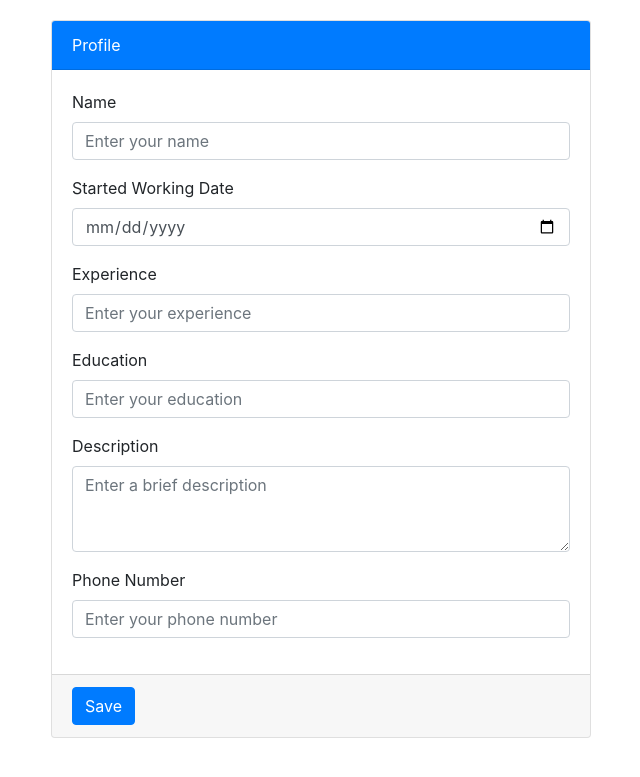
After one commit to vjkfd3fds/Serenity, a PHP site: page /user/schedule.php in a window 1280 px wide. The commit adds this page. Shown: the top 777 px of the page, without its empty margins (319-959 px from the left). Run offline with PHP 8.4, Linux system fonts and the light colour scheme; data that the repository does not hold is empty.

Commit message:
Going for the lamest code

```diff
--- /dev/null
+++ b/user/schedule.php
@@ -0,0 +1,68 @@
+<?php
+	include_once '../php/config.php';
+
+
+	$sql = "SELECT * FROM doctor_details WHERE status = 'verified'";
+	$var = $conn->query($sql);
+	$row = $var->fetch_assoc();
+?>
+
+<!DOCTYPE html>
+<html lang="en">
+<head>
+  <meta charset="UTF-8">
+  <meta name="viewport" content="width=device-width, initial-scale=1.0">
+  <title>Profile Card</title>
+  <!-- Bootstrap CSS -->
+  <link href="https://stackpath.bootstrapcdn.com/bootstrap/4.5.2/css/bootstrap.min.css" rel="stylesheet">
+  <style>
+    .card {
+      margin-top: 20px;
+    }
+  </style>
+</head>
+<body>
+  <div class="container">
+    <div class="row">
+      <div class="col-md-6 offset-md-3">
+        <div class="card">
+          <div class="card-header bg-primary text-white">
+            Profile
+          </div>
+          <div class="card-body">
+            <form>
+              <div class="form-group">
+                <label for="name">Name</label>
+                <input type="text" class="form-control" id="name" placeholder="Enter your name">
+              </div>
+              <div class="form-group">
+                <label for="started_working">Started Working Date</label>
+                <input type="date" class="form-control" id="started_working">
+              </div>
+              <div class="form-group">
+                <label for="experience">Experience</label>
+                <input type="text" class="form-control" id="experience" placeholder="Enter your experience">
+              </div>
+              <div class="form-group">
+                <label for="education">Education</label>
+                <input type="text" class="form-control" id="education" placeholder="Enter your education">
+              </div>
+              <div class="form-group">
+                <label for="description">Description</label>
+                <textarea class="form-control" id="description" rows="3" placeholder="Enter a brief description"></textarea>
+              </div>
+              <div class="form-group">
+                <label for="phone">Phone Number</label>
+                <input type="tel" class="form-control" id="phone" placeholder="Enter your phone number">
+              </div>
+            </form>
+          </div>
+          <div class="card-footer">
+            <button type="submit" class="btn btn-primary">Save</button>
+          </div>
+        </div>
+      </div>
+    </div>
+  </div>
+</body>
+</html>
```
Also changed, not shown: user/stress_calculate.php (+19 -17 lines), user/subscribe.php (line endings or trailing spaces).
